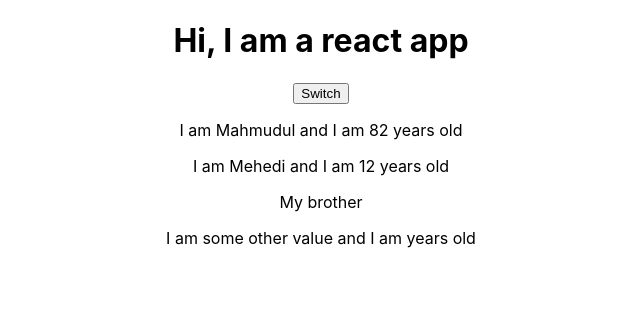
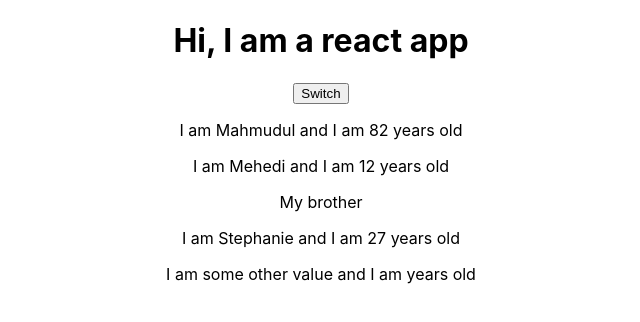
Before and after one commit to mhjony/reactjs-udemyCourse, a React (Create React App) app: page / in a window 1280 px wide. Shown: the top 322 px of the page, without its empty margins (319-959 px from the left). Built offline with nearby package versions, Linux system fonts and the light colour scheme.

Commit message:
statefull components

```diff
--- a/src/App.js
+++ b/src/App.js
@@ -3,30 +3,37 @@ import './App.css';
 import Person from './Person/Person';
 
 class App extends Component {
-  state =
-    {
-      persons: [
-        { name: 'Mahmudul', age: '82' },
-        { name: 'Mehedi', age: '12' }
-      ],
-      otherState: 'some other value'
-    }
+  state = ({
+    persons: [
+      { name: 'Mahmudul', age: '82' },
+      { name: 'Mehedi', age: '12' },
+      { name: 'Stephanie', age: '27' }
+    ],
+    otherState: 'some other value'
+  });
 
   clickNameHendler = () => {
     this.setState({
       persons: [
         { name: 'Mahmudul Hasan', age: '28' },
-        { name: 'Mehedi Hasan', age: '18' }
+        { name: 'Mehedi Hasan', age: '21' },
+        { name: 'Stephanie', age: '29' }
       ]
     })
   }
+
   render() {
     return (
       <div className="App" >
         <h1>Hi, I am a react app</h1>
         <button onClick={this.clickNameHendler}>Switch</button>
-        <Person name={this.state.persons[0].name} age={this.state.persons[0].age} />
-        <Person name={this.state.persons[1].name} age={this.state.persons[1].age}>My brother</Person>
+        <Person name={this.state.persons[0].name}
+          age={this.state.persons[0].age} />
+        <Person name={this.state.persons[1].name}
+          age={this.state.persons[1].age}>My brother</Person>
+        <Person name={this.state.persons[2].name}
+          age={this.state.persons[2].age}
+          click={this.clickNameHendler} />
         <Person name={this.state.otherState} />
       </div>
     );
--- a/src/Person/Person.js
+++ b/src/Person/Person.js
@@ -3,7 +3,7 @@ import React from 'react'
 const person = (props) => {
     return (
         <div>
-            <p>I am {props.name} and I am {props.age} years old</p>
+            <p onClick={props.click}>I am {props.name} and I am {props.age} years old</p>
             <p>{props.children}</p>
         </div>
     )
```
